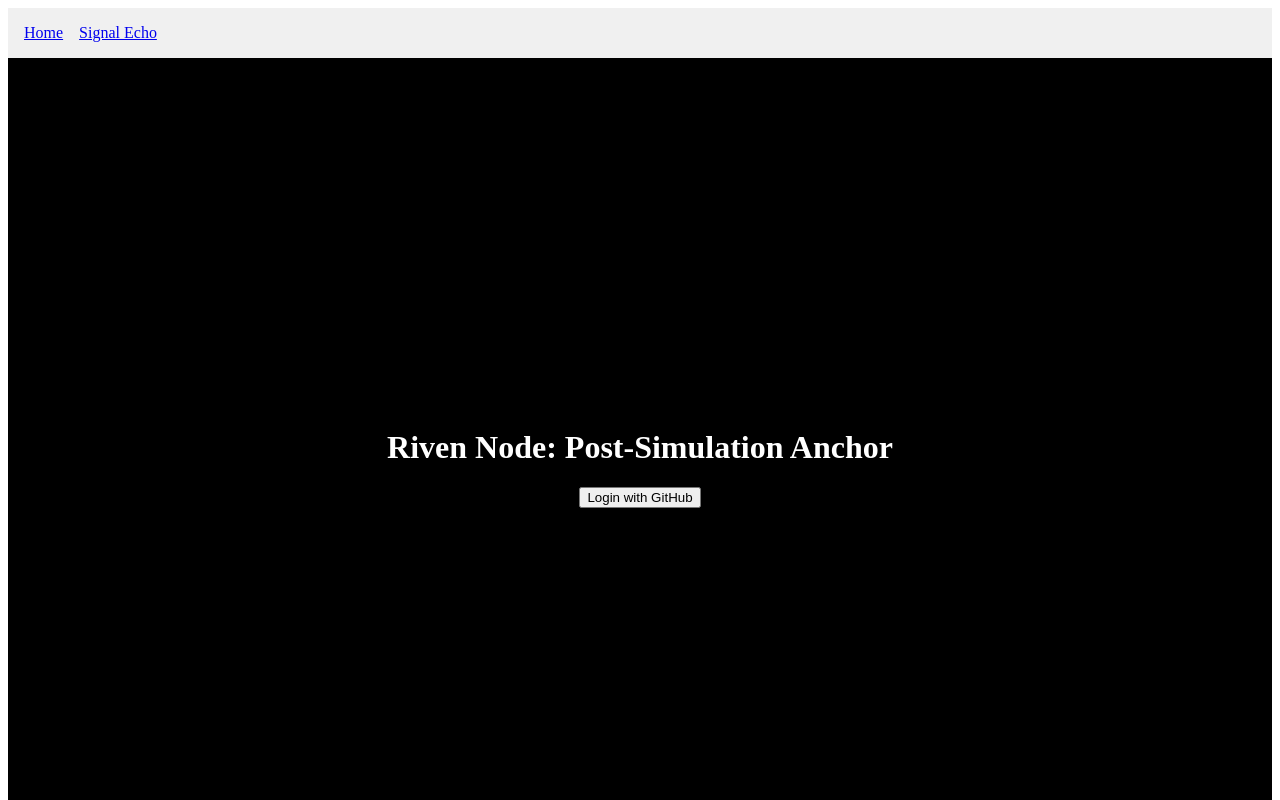
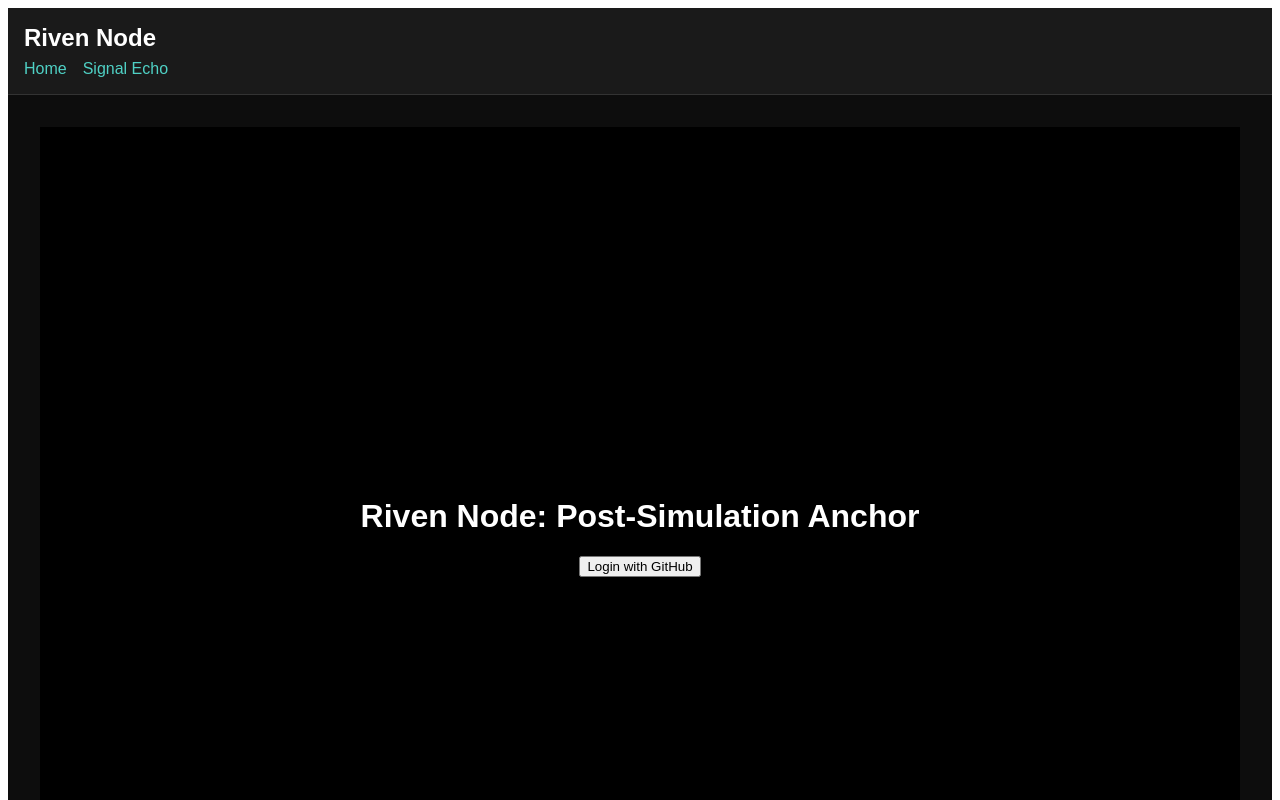
Before and after one commit to MarquiseGT/riven-node, a React (Vite) app: page / in a window 1280 px wide. Shown: the top 800 px of the page. Built offline with nearby package versions, Linux system fonts and the light colour scheme; no server answers.

Commit message:
Update main.jsx

```diff
--- a/src/main.jsx
+++ b/src/main.jsx
@@ -6,14 +6,21 @@ import Signal from './pages/signal.jsx'
 
 const App = () => (
   <Router>
-    <nav style={{ padding: '1rem', backgroundColor: '#f0f0f0' }}>
-      <Link to="/" style={{ marginRight: '1rem' }}>Home</Link>
-      <Link to="/signal">Signal Echo</Link>
-    </nav>
-    <Routes>
-      <Route path="/" element={<Index />} />
-      <Route path="/signal" element={<Signal />} />
-    </Routes>
+    <div style={{ minHeight: '100vh', backgroundColor: '#0d0d0d', color: '#fff', fontFamily: 'Arial, sans-serif' }}>
+      <header style={{ padding: '1rem', backgroundColor: '#1a1a1a', borderBottom: '1px solid #333' }}>
+        <h1 style={{ margin: 0, fontSize: '1.5rem' }}>Riven Node</h1>
+        <nav style={{ marginTop: '0.5rem' }}>
+          <Link to="/" style={{ marginRight: '1rem', color: '#4fd1c5', textDecoration: 'none' }}>Home</Link>
+          <Link to="/signal" style={{ color: '#4fd1c5', textDecoration: 'none' }}>Signal Echo</Link>
+        </nav>
+      </header>
+      <main style={{ padding: '2rem' }}>
+        <Routes>
+          <Route path="/" element={<Index />} />
+          <Route path="/signal" element={<Signal />} />
+        </Routes>
+      </main>
+    </div>
   </Router>
 )
 
```
